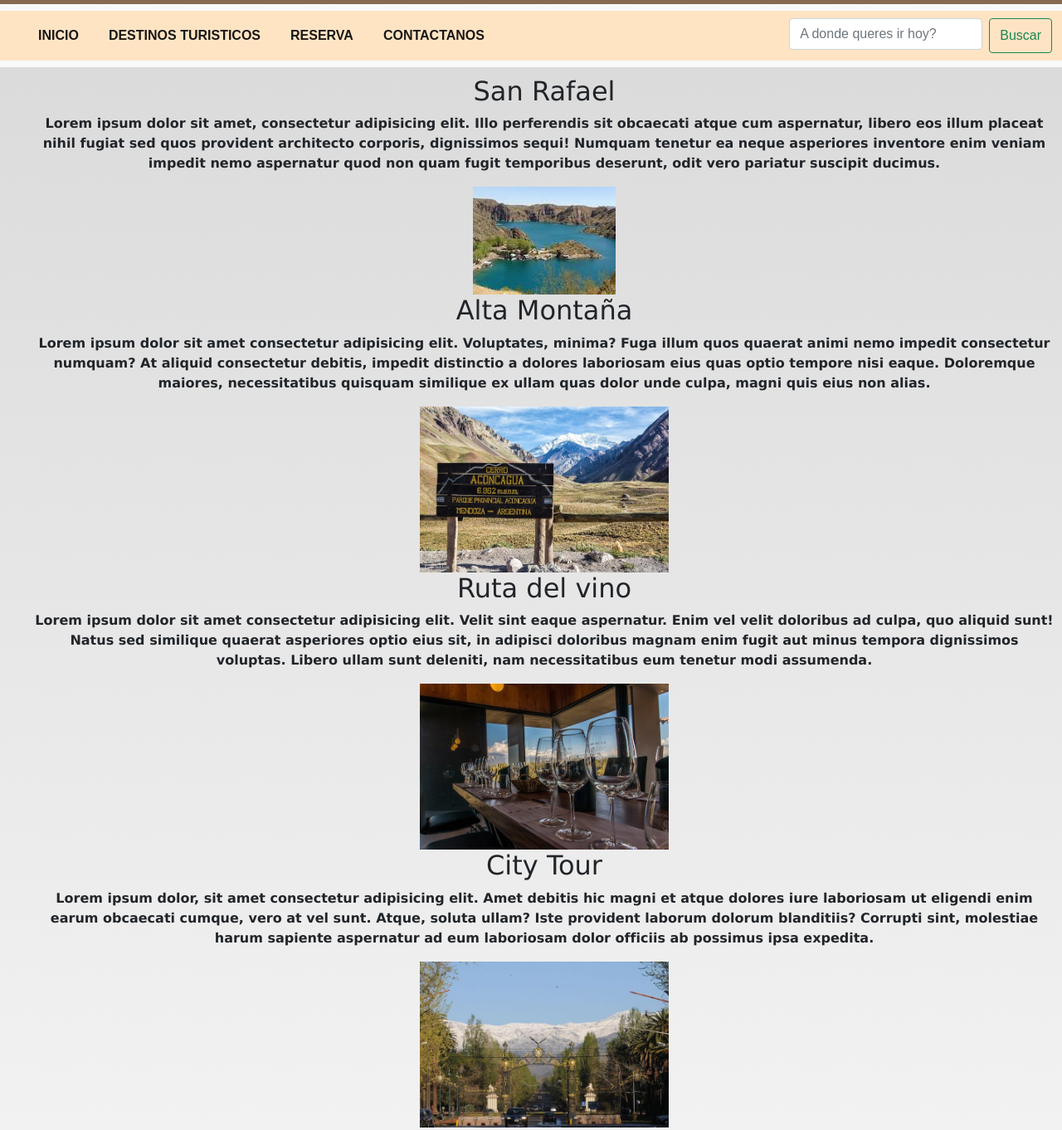
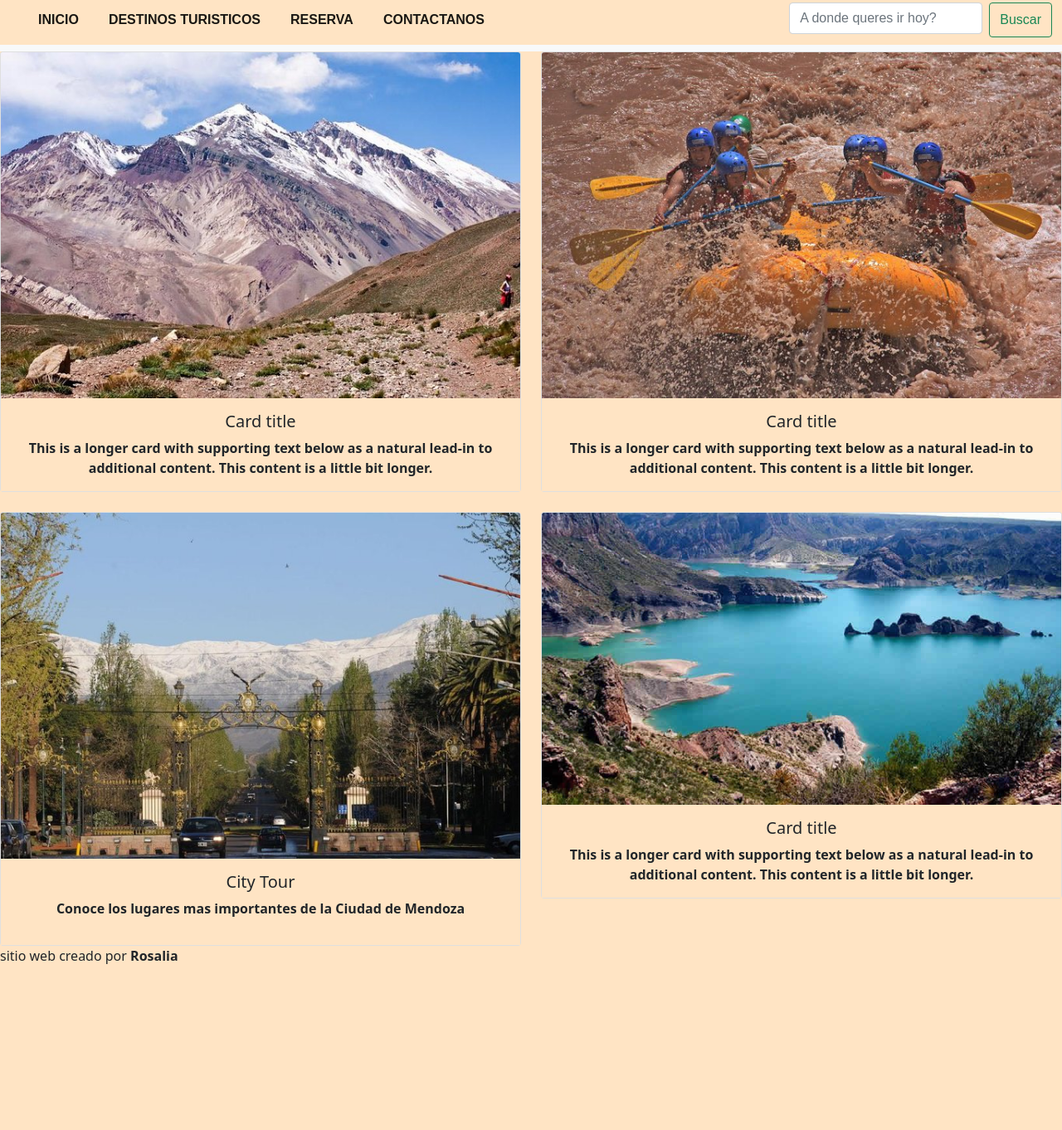
Before and after one commit to graciela07/primer-trabajo, a plain HTML site: page pages/Tipos de Excursiones.html in a window 1280 px wide. Shown: the part 83-1445 px from the top of the page at 83% size. After the commit the page ends 1263 px from the top, so only its background shows below. Drawn offline with nearby package versions, Linux system fonts and the light colour scheme.

Commit message:
bootstrap

```diff
--- a/css/estilo.css
+++ b/css/estilo.css
@@ -31,6 +31,7 @@ header h1{
     margin-bottom: 30px;
     color: white;
     text-transform: none;
+    font-size: 1.5rem;
 
 }
  body ul li{
@@ -46,8 +47,11 @@ li a{
     text-align: center;
     font-family: 'PT Sans', sans-serif;
     color: white;
+    font-size: 1rem;
 }
-
+.nav-link active{
+    font-size: 1rem;
+}
 
 div{
     background-color: bisque;
@@ -133,25 +137,14 @@ body{
     font-family: 'Lucida Sans', 'Lucida Sans Regular', 'Lucida Grande', 'Lucida Sans Unicode', Geneva, Verdana, sans-serif;
 }
 
-.imagen1{
-    width: 110px;
-    height: 100px;
-
-}
-@keyframes imagen1{
 
 
-0% {
-    width:200px;
+
+
+.car-img-top{
+    width: 50px;
 }
 
-50% {
-    width: 250 px;
-}
-
-100% {width: 260px;
-}
-}
 
 .animacion{
     animation-name: imagen1;
--- a/pages/Tipos de Excursiones.html
+++ b/pages/Tipos de Excursiones.html
@@ -54,26 +54,45 @@
       </nav>
 
     </header>
-         <div class="excursiones">
-        <ul>
-            <li>
-              <h2>San Rafael</h2>
-              <p>Lorem ipsum dolor sit amet, consectetur adipisicing elit. Illo perferendis sit obcaecati atque cum aspernatur, libero eos illum placeat nihil fugiat sed quos provident architecto corporis, dignissimos sequi! Numquam tenetur ea neque asperiores inventore enim veniam impedit nemo aspernatur quod non quam fugit temporibus deserunt, odit vero pariatur suscipit ducimus.</p>
-              <img class  ="animate__zoomOut" src="../imagenes/San Rafael2.jpg" alt="">
-              <h2>Alta Montaña</h2>
-              <p>Lorem ipsum dolor sit amet consectetur adipisicing elit. Voluptates, minima? Fuga illum quos quaerat animi nemo impedit consectetur numquam? At aliquid consectetur debitis, impedit distinctio a dolores laboriosam eius quas optio tempore nisi eaque. Doloremque maiores, necessitatibus quisquam similique ex ullam quas dolor unde culpa, magni quis eius non alias.</p>
-              <img class="imagen2" src="../imagenes/alta montaña4.jpg" alt="">
-              <h2>Ruta del vino</h2>
-              <p>Lorem ipsum dolor sit amet consectetur adipisicing elit. Velit sint eaque aspernatur. Enim vel velit doloribus ad culpa, quo aliquid sunt! Natus sed similique quaerat asperiores optio eius sit, in adipisci doloribus magnam enim fugit aut minus tempora dignissimos voluptas. Libero ullam sunt deleniti, nam necessitatibus eum tenetur modi assumenda.</p>
-              <img  class="imagen3"src="../imagenes/tour del vino1.jpg" alt="">
 
-              <h2>City Tour</h2>
-              <p>Lorem ipsum dolor, sit amet consectetur adipisicing elit. Amet debitis hic magni et atque dolores iure laboriosam ut eligendi enim earum obcaecati cumque, vero at vel sunt. Atque, soluta ullam? Iste provident laborum dolorum blanditiis? Corrupti sint, molestiae harum sapiente aspernatur ad eum laboriosam dolor officiis ab possimus ipsa expedita.</p>
-              <img class="imagen4" src="../imagenes/city tour2.jpg" alt="">
-
-            </li>
-            </ul>
-        </div>
+            <div class="row row-cols-1 row-cols-md-2 g-4">
+                <div class="col">
+                  <div class="card">
+                    <img src="../imagenes/alta montaña1.jpg" class="card-img-top" alt="...">
+                    <div class="card-body">
+                      <h5 class="card-title">Card title</h5>
+                      <p class="card-text">This is a longer card with supporting text below as a natural lead-in to additional content. This content is a little bit longer.</p>
+                    </div>
+                  </div>
+                </div>
+                <div class="col">
+                  <div class="card">
+                    <img src="../imagenes/aventura3.jpg" class="card-img-top" alt="...">
+                    <div class="card-body">
+                      <h5 class="card-title">Card title</h5>
+                      <p class="card-text">This is a longer card with supporting text below as a natural lead-in to additional content. This content is a little bit longer.</p>
+                    </div>
+                  </div>
+                </div>
+                <div class="col">
+                  <div class="card">
+                    <img src="../imagenes/city tour2.jpg" class="card-img-top" alt="...">
+                    <div class="card-body">
+                      <h5 class="card-title">City Tour</h5>
+                      <p class="City Tour">Conoce los lugares mas importantes de la Ciudad de Mendoza</p>
+                    </div>
+                  </div>
+                </div>
+                <div class="col">
+                  <div class="card">
+                    <img src="../imagenes/sanrafael3.jpg" class="card-img-top" alt="...">
+                    <div class="card-body">
+                      <h5 class="card-title">Card title</h5>
+                      <p class="card-text">This is a longer card with supporting text below as a natural lead-in to additional content. This content is a little bit longer.</p>
+                    </div>
+                  </div>
+                </div>
+              </div>
 
     <footer>
         <p>sitio web creado por <strong>Rosalia</strong></p>
```
Also changed, not shown: index.html (+3 -2 lines), pages/Contactanos.html (+1 -1 lines), pages/Destinos turisticos.html (+21 -5 lines), pages/Reserva.html (+2 -2 lines), imagenes/sanrafael3.jpg (added), 1 other file.
